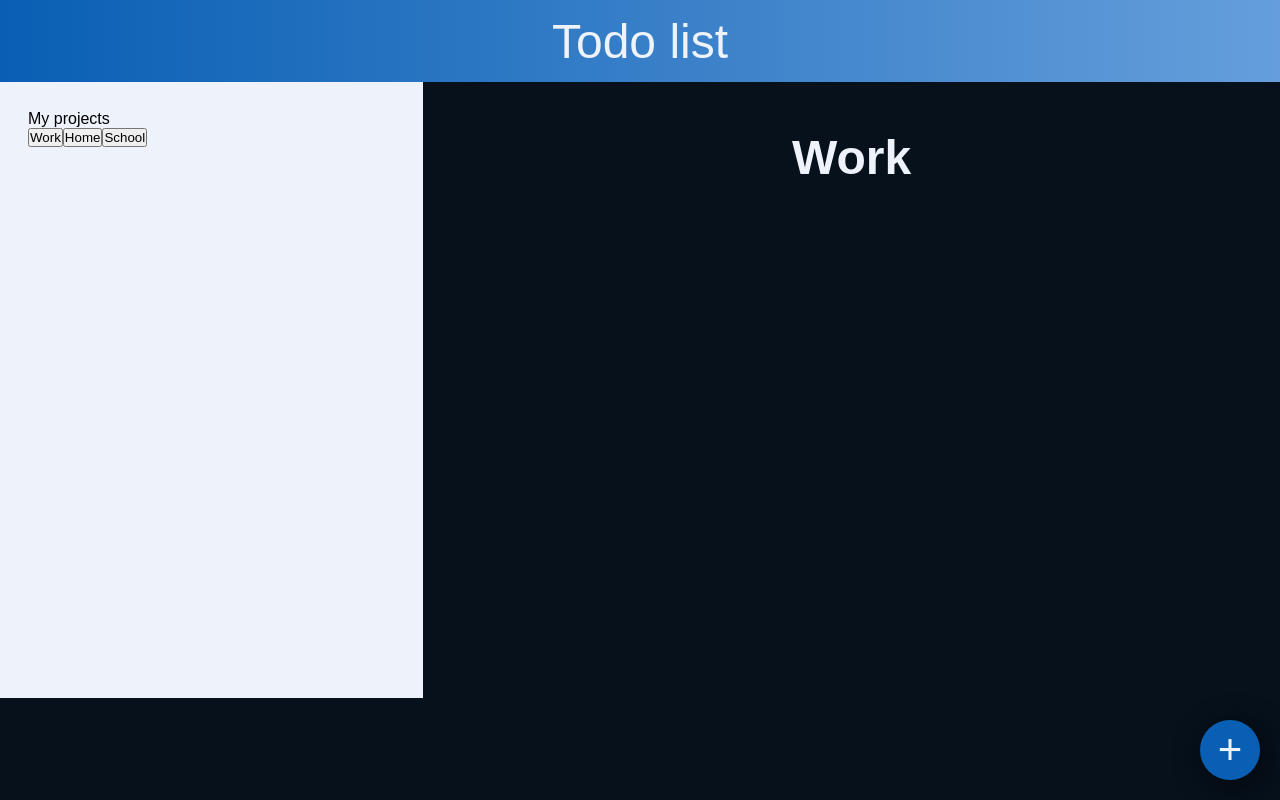
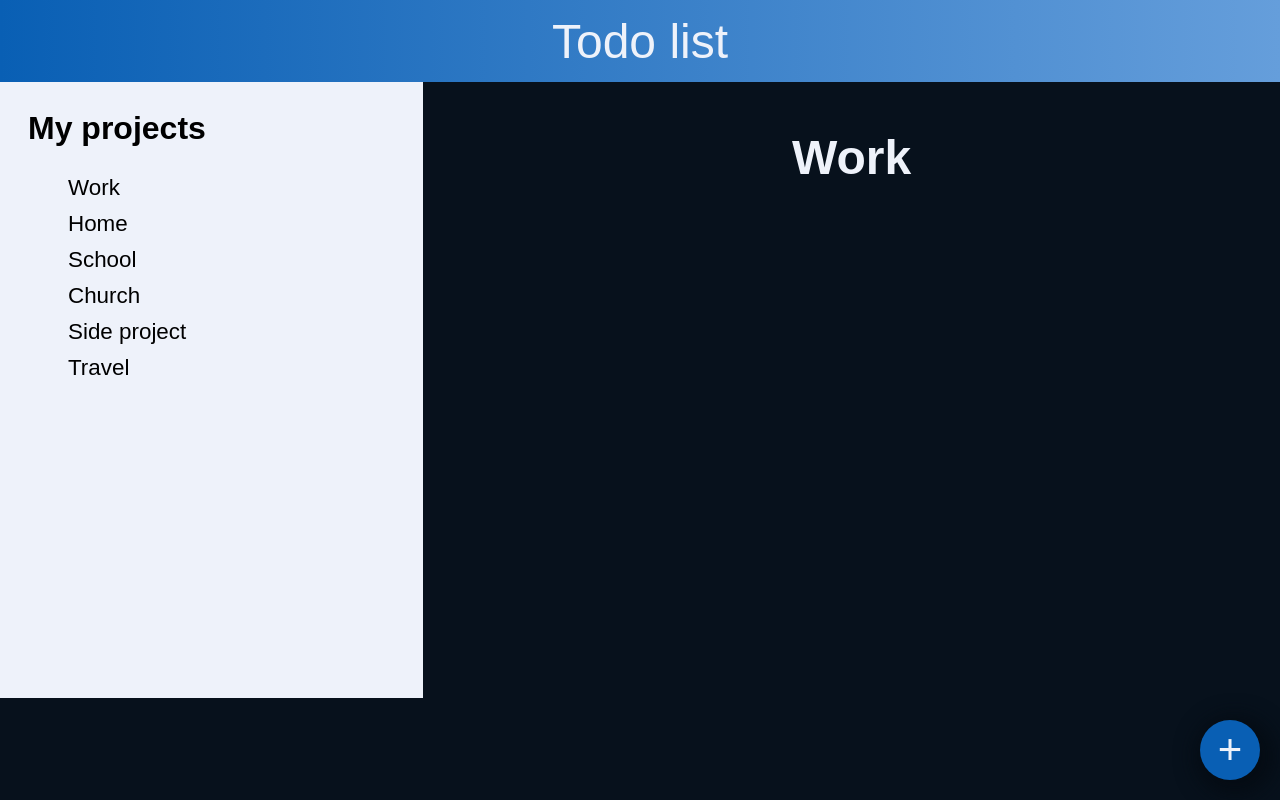
Before and after one commit to jm-mogo/todoList, a website built with webpack: page src/template.html in a window 1280 px wide. Built offline with nearby package versions, Linux system fonts and the light colour scheme.

Commit message:
styled the projects of the menu

```diff
--- a/src/index.js
+++ b/src/index.js
@@ -2,21 +2,28 @@ import "./style.scss";
 import Project from "./modules/Project.js";
 import addNewTask from "./modules/addNewTaskToProject";
 import displayTasks from "./ui/displayTasks.js";
-import displayProjects from "./ui/displayProjects.js"
+import displayProjects from "./ui/displayProjects.js";
 import ProjectsManager from "./modules/ProjectsManager";
 
 const work = new Project("Work");
 const home = new Project("Home");
 const school = new Project("School");
+const church = new Project("Church");
+const sideProject = new Project("Side project");
+const travel = new Project("Travel");
 
-export const projectsManager = new ProjectsManager()
+export const projectsManager = new ProjectsManager();
 
-projectsManager.addNewProject(work)
-projectsManager.addNewProject(home)
-projectsManager.addNewProject(school)
+projectsManager.addNewProject(work);
+projectsManager.addNewProject(home);
+projectsManager.addNewProject(school);
+projectsManager.addNewProject(church);
+projectsManager.addNewProject(sideProject);
+projectsManager.addNewProject(travel);
 
+displayProjects(projectsManager.getProjects());
 
-displayProjects(projectsManager.getProjects())
-
-
-displayTasks(projectsManager.getCurrentProject().getTasks(), projectsManager.getCurrentProject().name)
+displayTasks(
+    projectsManager.getCurrentProject().getTasks(),
+    projectsManager.getCurrentProject().name
+);
--- a/src/style.scss
+++ b/src/style.scss
@@ -99,6 +99,8 @@ header {
     box-shadow: 5px 6px 20px 10px #050c14;
 }
 
+@import "./styles/projects.scss";
+
 //style the mobile menu project
 @media only screen and (max-width: 600px) {
     @import "./styles/project-menu-mobile.scss";
--- /dev/null
+++ b/src/styles/projects.scss
@@ -0,0 +1,26 @@
+#menu {
+    p {
+        font-size: 2rem;
+        font-weight: bold;
+        padding-bottom: 28px;
+    }
+}
+
+.projects {
+    display: flex;
+    flex-direction: column;
+    padding-left: 40px;
+    gap: 10px;
+}
+
+.project-button {
+    border: none;
+    background: none;
+    text-align: left;
+    font-size: 1.4rem;
+    transition: 0.2s;
+}
+.project-button:hover {
+    scale: 1.1;
+    background: #afdaff;
+}
--- a/src/template.html
+++ b/src/template.html
@@ -20,7 +20,7 @@
                 <span></span>
                 <div id="menu">
                     <p>My projects</p>
-                    <div id="projects"></div>
+                    <div id="projects" class="projects"></div>
                 </div>
             </div>
         </div>
--- a/src/ui/displayProjects.js
+++ b/src/ui/displayProjects.js
@@ -1,19 +1,20 @@
-import changeCurrentProject from "../modules/changeCurrentProject"
+import changeCurrentProject from "../modules/changeCurrentProject";
 
 function createProjectButton(project, index) {
-    let projectButton = document.createElement("button")
-    projectButton.textContent = project.name
-    projectButton.setAttribute("id", index)
+    let projectButton = document.createElement("button");
+    projectButton.textContent = project.name;
+    projectButton.setAttribute("id", index);
+    projectButton.classList.add("project-button");
 
-    projectButton.addEventListener("click", changeCurrentProject)
+    projectButton.addEventListener("click", changeCurrentProject);
 
-    return projectButton
+    return projectButton;
 }
 
 export default function printProjects(projects) {
-    const projectSection = document.getElementById("projects")
+    const projectSection = document.getElementById("projects");
 
     for (let i = 0; i < projects.length; i++) {
-        projectSection.appendChild(createProjectButton(projects[i], i))
+        projectSection.appendChild(createProjectButton(projects[i], i));
     }
 }
```
Also changed, not shown: dist/index.html, dist/main.js.
